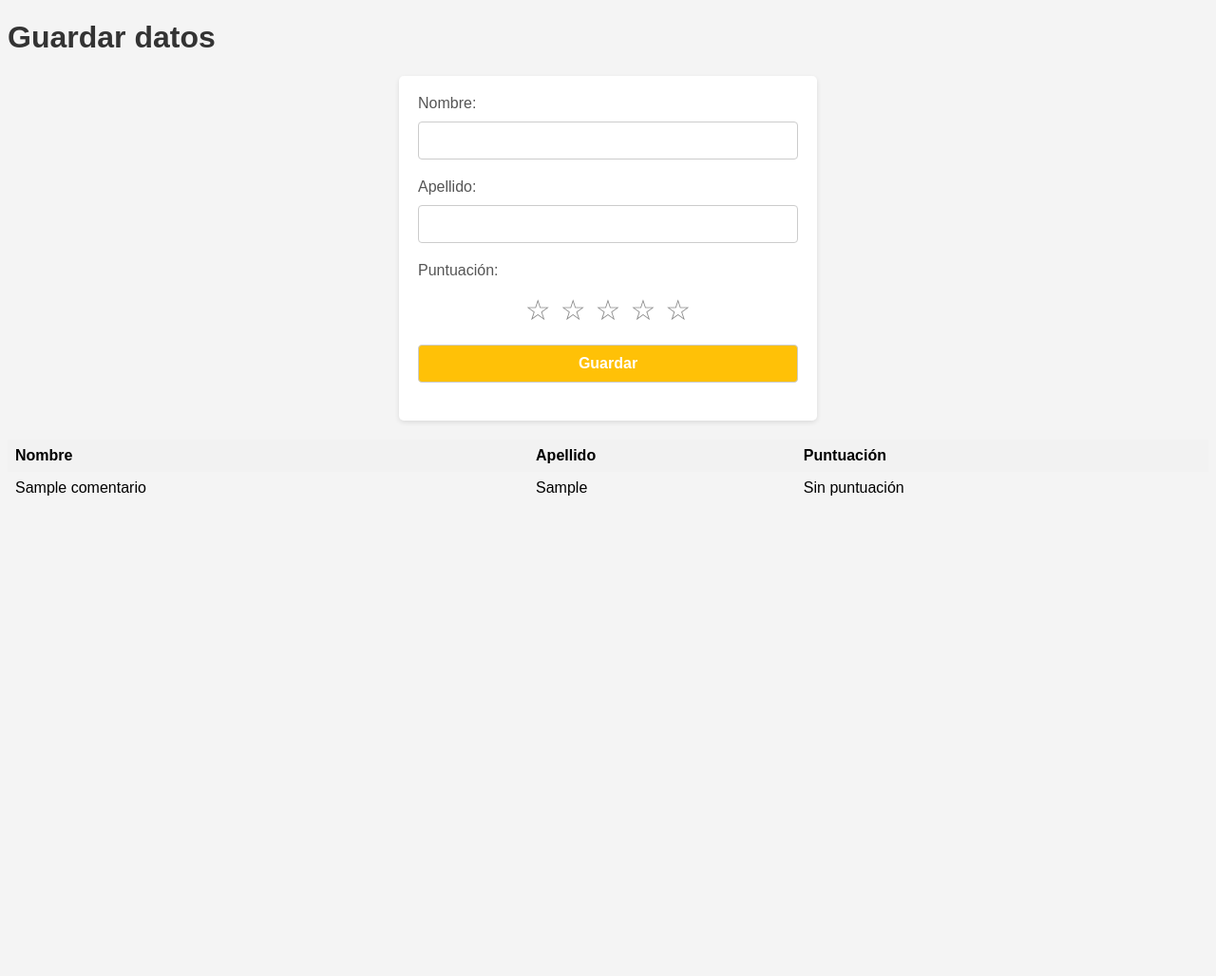
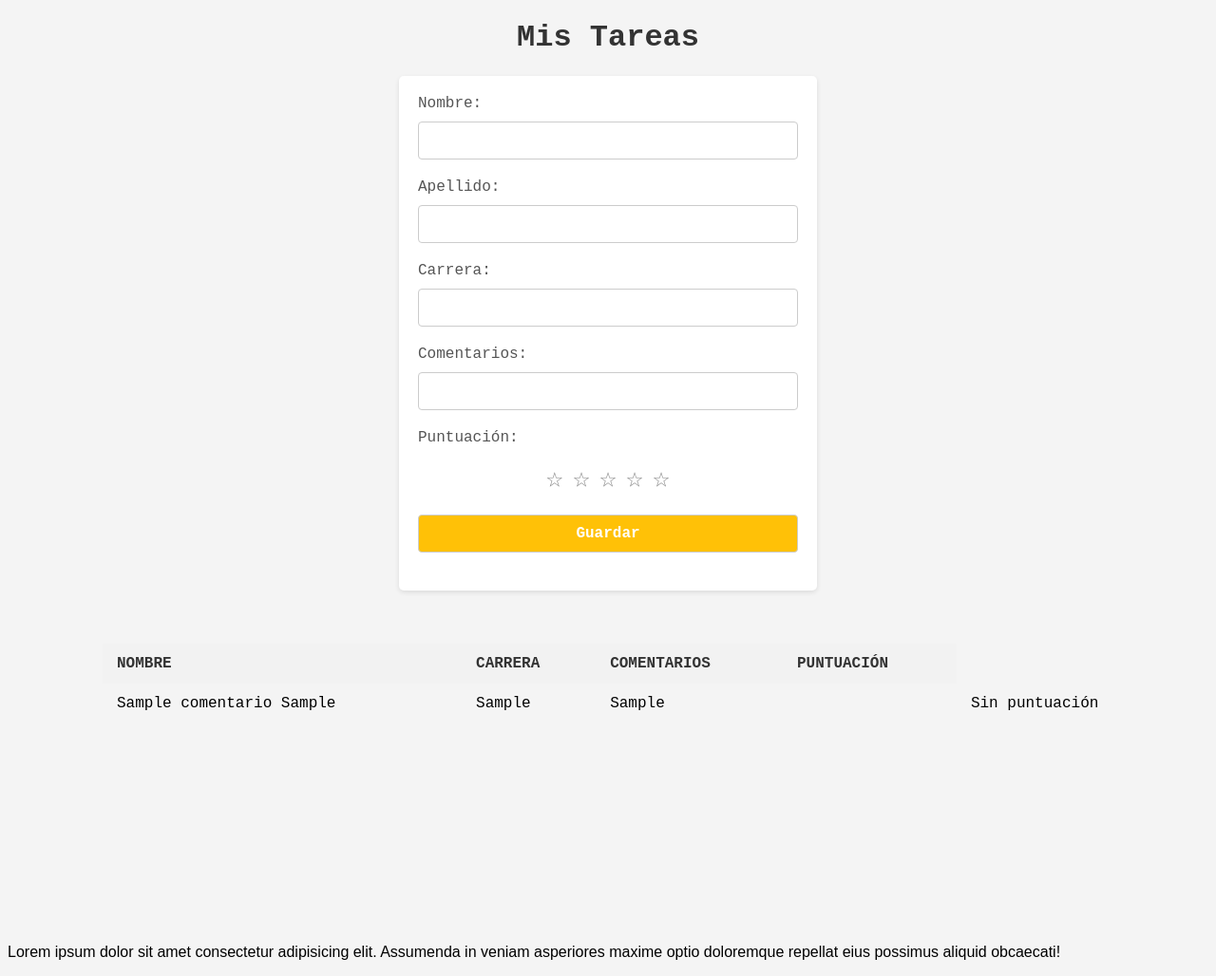
Before and after one commit to lucho-netizen/Lading_Pages, a Flask app: page / in a window 1280 px wide. Shown: the whole page at 95% size. Before the commit the page ends 522 px from the top, so only its background shows below. Run offline with Flask 3, Linux system fonts and the light colour scheme; tables that the repository leaves empty or names only in its code hold one stand-in row (values such as "Sample post"); some libraries are stand-ins or nearby versions.

Commit message:
Beta 1.2.5.0

```diff
--- a/app.py
+++ b/app.py
@@ -18,12 +18,12 @@ app.secret_key = 'ghjklñ'
 
 # Ruta para mostrar el formulario
 @app.route('/')
-def mostrar_formulario():
+def index():
     cursor = mysql.connection.cursor()
-    sql = "SELECT * FROM comentarios"
+    sql = "SELECT * FROM comentarios ORDER by id DESC"
     cursor.execute(sql)
     date = cursor.fetchall()
-    return render_template('index.html', date = date)
+    return render_template('index.html', date= date)
 
 # Ruta para guardar los datos en la base de datos
 @app.route('/guardar', methods=['POST'])
@@ -32,24 +32,19 @@ def guardar_datos():
         nombre = request.form['nombre']
         apellido = request.form['apellido']
         puntuacion = request.form['puntuacion']
+        carrera = request.form['carrera']
+        comentario = request.form['comentario']
 
         # Crear el cursor para ejecutar consultas
         cursor = mysql.connection.cursor()
 
         # Crear la consulta SQL para guardar los datos
-        consulta = "INSERT INTO comentarios (nombre, apellido, puntuacion) VALUES (%s, %s, %s)"
-        cursor.execute(consulta, (nombre, apellido, puntuacion))
+        consulta = "INSERT INTO comentarios (nombre, apellido, puntuacion, carrera, comentario) VALUES (%s, %s, %s, %s, %s)"
+        cursor.execute(consulta, (nombre, apellido, puntuacion, carrera, comentario))
         mysql.connection.commit()
-
-        # Obtener los datos guardados desde la base de datos
-        consulta = "SELECT * FROM comentarios"
-        cursor.execute(consulta)
-        date = cursor.fetchall()
-        date = date
-
-        # Cerrar el cursor
+        msg ='El comentario se ha insertado correctamente!'
         cursor.close()
-    return render_template('index.html', date=date)
+    return redirect(url_for('index', msg=msg))
 
 
 
--- /dev/null
+++ b/static/css/style.css
@@ -0,0 +1,207 @@
+body {
+    background-color: #f4f4f4;
+    font-family: Arial, sans-serif;
+  }
+
+  h1 {
+    color: #333333;
+    text-align: center;
+    font-family: 'Courier New', Courier, monospace;
+  }
+
+  form {
+    background-color: #ffffff;
+    padding: 20px;
+    border-radius: 5px;
+    box-shadow: 0 2px 5px rgba(0, 0, 0, 0.1);
+    width: 400px;
+    margin: 0 auto;
+    font-family: 'Courier New', Courier, monospace;
+  }
+
+  label {
+    display: block;
+    margin-bottom: 10px;
+    color: #555555;
+  }
+
+  input[type="text"],
+  input[type="number"],
+  input[type="submit"] {
+    width: 100%;
+    padding: 10px;
+    border: 1px solid #cccccc;
+    border-radius: 4px;
+    font-size: 16px;
+    margin-bottom: 20px;
+    box-sizing: border-box;
+    font-family: 'Courier New', Courier, monospace;
+  }
+
+  .rating {
+    display: inline-block;
+    unicode-bidi: bidi-override;
+    direction: rtl;
+  }
+
+  .rating > input {
+    display: none;
+  }
+
+  .rating > label {
+    color: #888888;
+    font-size: 30px;
+    padding: 5px;
+    float: right;
+    cursor: pointer;
+  }
+
+  .rating > input:checked ~ label,
+  .rating:not(:checked) > label:hover,
+  .rating:not(:checked) > label:hover ~ label {
+    color: #ffc107;
+  }
+
+  .rating > input:checked + label:hover,
+  .rating > input:checked ~ label:hover,
+  .rating > label:hover ~ input:checked ~ label,
+  .rating > input:checked ~ label:hover ~ label {
+    color: #ffc107;
+  }
+
+  input[type="submit"] {
+    background-color: #ffc107;
+    color: #ffffff;
+    font-weight: bold;
+    cursor: pointer;
+  }
+
+  input[type="submit"]:hover {
+    background-color: #ffa000;
+  }
+
+  .container {
+        margin-top: 20px;
+        overflow-y: scroll;
+        display: block;
+        height: 300px;
+
+
+    }
+
+    table {
+        width: 90%;
+        border-collapse: collapse;
+        border-spacing: 0;
+        margin-left: 100px;
+
+    }
+
+    th, td {
+        padding:12px 15px;
+        text-align: left;
+        font-family: Courier New, 'Courier', monospace;
+
+
+    }
+
+    th {
+        background-color: #f2f2f2;
+        color: #333333;
+        text-transform: uppercase;
+    }
+
+    tr:nth-child(even) {
+        background-color: #ffffff;
+    }
+
+    tr:hover {
+        background-color: #f9f9f9;
+    }
+
+    .feedback-table {
+        width: 100%;
+        border: 1px solid #cccccc;
+        border-radius: 5px;
+        overflow: hidden;
+    }
+
+    .feedback-table th, .feedback-table td {
+        padding: 15px;
+        border-bottom: 1px solid #dddddd;
+        text-align: left;
+    }
+
+    .feedback-table th {
+        background-color: #f2f2f2;
+        color: #333333;
+        text-transform: uppercase;
+    }
+
+    .feedback-table tr:last-child td {
+        border-bottom: none;
+    }
+
+    .feedback-table .rating {
+        display: flex;
+        align-items: center;
+    }
+
+    .feedback-table .rating label {
+        font-size: 20px;
+        margin-right: 5px;
+    }
+
+    .feedback-table .rating .star {
+        color: #ffc107;
+    }
+
+    .feedback-avatar {
+        width: 50px;
+        height: 50px;
+        border-radius: 50%;
+        background-color: #cccccc;
+    }
+
+    .feedback-info {
+        padding-left: 10px;
+    }
+
+    .feedback-info h3 {
+        margin: 0;
+        font-size: 16px;
+        color: #333333;
+    }
+
+    .feedback-info p {
+        margin: 5px 0;
+        color: #555555;
+    }
+
+    .feedback-rating {
+        font-size: 20px;
+    }
+
+    .feedback-rating .star {
+        color: #ffc107;
+        margin-right: 2px;
+    }
+
+    .feedback-comment {
+        margin-top: 10px;
+        color: #555555;
+    }
+
+.custom-message {
+        position: fixed;
+        top: 50%;
+        left: 50%;
+        transform: translate(-50%, -50%);
+        background-color: #fff;
+        padding: 20px;
+        border-radius: 5px;
+        box-shadow: 0 2px 5px rgba(0, 0, 0, 0.1);
+        font-size: 20px;
+        text-align: center;
+        z-index: 9999;
+    }
--- a/templates/index.html
+++ b/templates/index.html
@@ -1,117 +1,34 @@
 <!DOCTYPE html>
 <html>
   <head>
-    <title>Guardar datos</title>
-    <style>
-      body {
-        background-color: #f4f4f4;
-        font-family: Arial, sans-serif;
-      }
+    <meta http-equiv="X-UA-Compatible" content="IE=7">
+    <meta charset="UTF-8">
+    <title>Mis taresas</title>
+    <link href="{{ url_for('static', filename='css/style.css') }}" rel="stylesheet">
 
-      h1 {
-        color: #333333;
-      }
-
-      form {
-        background-color: #ffffff;
-        padding: 20px;
-        border-radius: 5px;
-        box-shadow: 0 2px 5px rgba(0, 0, 0, 0.1);
-        width: 400px;
-        margin: 0 auto;
-      }
-
-      label {
-        display: block;
-        margin-bottom: 10px;
-        color: #555555;
-      }
-
-      input[type="text"],
-      input[type="number"],
-      input[type="submit"] {
-        width: 100%;
-        padding: 10px;
-        border: 1px solid #cccccc;
-        border-radius: 4px;
-        font-size: 16px;
-        margin-bottom: 20px;
-        box-sizing: border-box;
-      }
-
-      .rating {
-        display: inline-block;
-        unicode-bidi: bidi-override;
-        direction: rtl;
-      }
-
-      .rating > input {
-        display: none;
-      }
-
-      .rating > label {
-        color: #888888;
-        font-size: 30px;
-        padding: 5px;
-        float: right;
-        cursor: pointer;
-      }
-
-      .rating > input:checked ~ label,
-      .rating:not(:checked) > label:hover,
-      .rating:not(:checked) > label:hover ~ label {
-        color: #ffc107;
-      }
-
-      .rating > input:checked + label:hover,
-      .rating > input:checked ~ label:hover,
-      .rating > label:hover ~ input:checked ~ label,
-      .rating > input:checked ~ label:hover ~ label {
-        color: #ffc107;
-      }
-
-      input[type="submit"] {
-        background-color: #ffc107;
-        color: #ffffff;
-        font-weight: bold;
-        cursor: pointer;
-      }
-
-      input[type="submit"]:hover {
-        background-color: #ffa000;
-      }
-      .container {
-            margin-top: 20px;
-        }
-
-        table {
-            width: 100%;
-            border-collapse: collapse;
-        }
-
-        th, td {
-            padding: 8px;
-            text-align: left;
-        }
-
-        th {
-            background-color: #f2f2f2;
-            font-weight: bold;
-        }
-
-        tr:nth-child(even) {
-            background-color: #ffffff;
-        }
-    </style>
   </head>
   <body>
-    <h1>Guardar datos</h1>
+    <h1>Mis Tareas</h1>
+    {% if msg %}
+    <p style="text-align: center; color: black;">
+        {{ msg }}
+    </p>
+    {% endif %}
+
     <form action="/guardar" method="POST">
       <label for="nombre">Nombre:</label>
-      <input type="text" id="nombre" name="nombre" />
+      <input type="text" id="nombre" name="nombre" required />
 
       <label for="apellido">Apellido:</label>
       <input type="text" id="apellido" name="apellido" />
+
+      <label for="carrera">Carrera:</label>
+      <input type="text" id="carrera" name="carrera" />
+
+      <label for="carrera">Comentarios:</label>
+      <input type="text" id="comentario" name="comentario" />
+
+
 
       <label for="puntuacion">Puntuación:</label>
       <center>
@@ -130,35 +47,40 @@
       </center>
       <input type="submit" value="Guardar" />
     </form>
-
+    <br>
+    <br>
     <div class="container">
       <table>
         <thead>
           <tr>
             <th>Nombre</th>
-            <th>Apellido</th>
+            <th>Carrera</th>
+            <th>Comentarios</th>
             <th>Puntuación</th>
           </tr>
         </thead>
         <tbody>
           <tr>
             {% for date in date %}
-            <td>{{date.1}}</td>
-            <td>{{date.2}}</td>
+            <td> {{ date.1 }} {{ date.2 }} </td>
+            <td>{{ date.4 }}</td>
+            <td>{{ date.5 }}</td>
             <td>
+              <div class="feedback-rating">
                 {% if date.3 == '5' %}
-                    ★★★★★
+                <span class="star">★</span><span class="star">★</span><span class="star">★</span><span class="star">★</span><span class="star">★</span>
                 {% elif date.3 == '4' %}
-                    ★★★★☆
+                <span class="star">★</span><span class="star">★</span><span class="star">★</span><span class="star">★</span><span class="star">☆</span>
                 {% elif date.3 == '3' %}
-                    ★★★☆☆
+                <span class="star">★</span><span class="star">★</span><span class="star">★</span><span class="star">☆</span><span class="star">☆</span>
                 {% elif date.3 == '2' %}
-                    ★★☆☆☆
+                <span class="star">★</span><span class="star">★</span><span class="star">☆</span><span class="star">☆</span><span class="star">☆</span>
                 {% elif date.3 == '1' %}
-                    ★☆☆☆☆
+                <span class="star">★</span><span class="star">☆</span><span class="star">☆</span><span class="star">☆</span><span class="star">☆</span>
                 {% else %}
-                    Sin puntuación
+                    <td>Sin puntuación</td>
                 {% endif %}
+              </div>
             </td>
           </tr>
 
@@ -168,5 +90,25 @@
       </table>
     </div>
 
+    <div class="container-services">
+      <p>Lorem ipsum dolor sit amet consectetur adipisicing elit. Assumenda in veniam asperiores maxime optio doloremque repellat eius possimus aliquid obcaecati!</p>
+    </div>
+    <script>
+       window.addEventListener('contextmenu', function (e) {
+            e.preventDefault(); // Evita que aparezca el menú contextual
+            showCustomMessage(); // Muestra el mensaje personalizado
+        });
+
+        function showCustomMessage() {
+            var customMessage = document.createElement('div');
+            customMessage.className = 'custom-message';
+            customMessage.textContent = 'La función, está deshabilitado en esta página.';
+            document.body.appendChild(customMessage);
+
+            setTimeout(function () {
+                customMessage.parentNode.removeChild(customMessage);
+            }, 3000); // Oculta el mensaje después de 3 segundos
+        }
+  </script>
   </body>
 </html>
```
